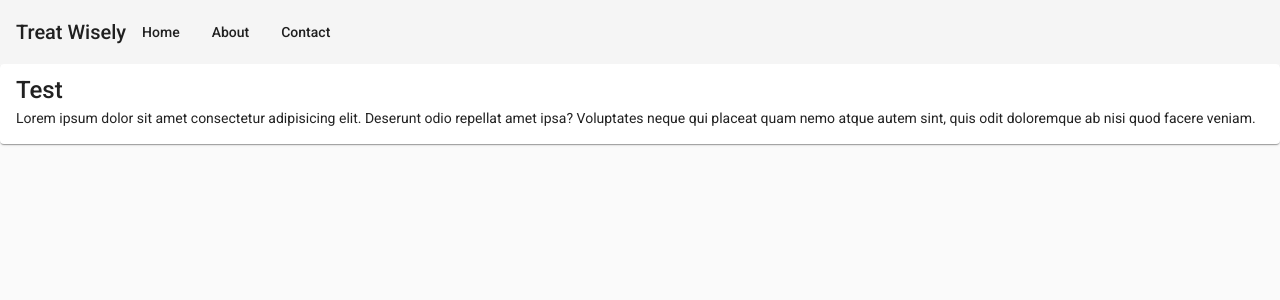
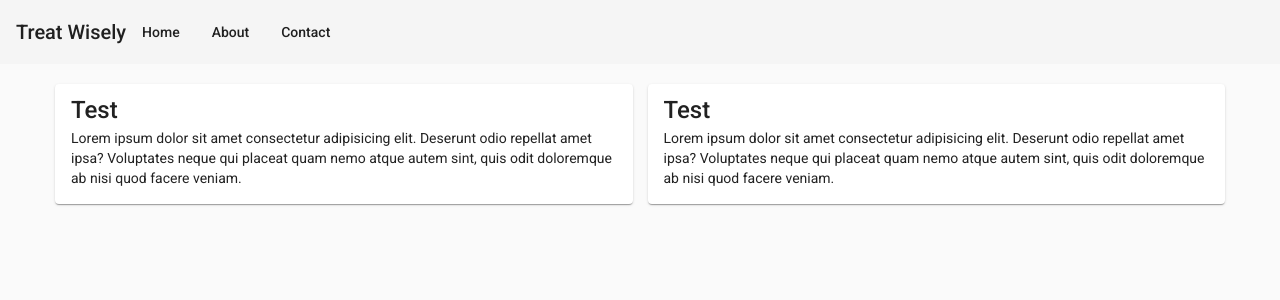
Before and after one commit to elliotrpmorris/treat-wisely, an Angular app in the folder treat-wisely/: page /about in a window 1280 px wide. Shown: the top 300 px of the page. Built offline with nearby package versions, Linux system fonts and the light colour scheme.

Commit message:
dummy content

```diff
--- a/treat-wisely/src/app/about/about.component.html
+++ b/treat-wisely/src/app/about/about.component.html
@@ -1,15 +1,21 @@
-<section>
-  <div>
-    <div>
-      <mat-card>
-        <mat-card-title>Test</mat-card-title>
-        <mat-card-content
-          >Lorem ipsum dolor sit amet consectetur adipisicing elit. Deserunt
-          odio repellat amet ipsa? Voluptates neque qui placeat quam nemo atque
-          autem sint, quis odit doloremque ab nisi quod facere
-          veniam.</mat-card-content
-        >
-      </mat-card>
-    </div>
+<section class="container">
+  <br />
+  <div fxLayout="row" fxLayoutGap="15px">
+    <mat-card>
+      <mat-card-title>Test</mat-card-title>
+      <mat-card-content
+        >Lorem ipsum dolor sit amet consectetur adipisicing elit. Deserunt odio
+        repellat amet ipsa? Voluptates neque qui placeat quam nemo atque autem
+        sint, quis odit doloremque ab nisi quod facere veniam.</mat-card-content
+      >
+    </mat-card>
+    <mat-card>
+      <mat-card-title>Test</mat-card-title>
+      <mat-card-content
+        >Lorem ipsum dolor sit amet consectetur adipisicing elit. Deserunt odio
+        repellat amet ipsa? Voluptates neque qui placeat quam nemo atque autem
+        sint, quis odit doloremque ab nisi quod facere veniam.</mat-card-content
+      >
+    </mat-card>
   </div>
 </section>
--- a/treat-wisely/src/styles.css
+++ b/treat-wisely/src/styles.css
@@ -8,3 +8,25 @@
   margin: 0;
   font-family: "Montserrat", sans-serif;
 }
+
+.container {
+  padding-right: 15px;
+  padding-left: 15px;
+  margin-right: auto;
+  margin-left: auto;
+}
+@media (min-width: 768px) {
+  .container {
+    width: 750px;
+  }
+}
+@media (min-width: 992px) {
+  .container {
+    width: 970px;
+  }
+}
+@media (min-width: 1200px) {
+  .container {
+    width: 1170px;
+  }
+}
```
